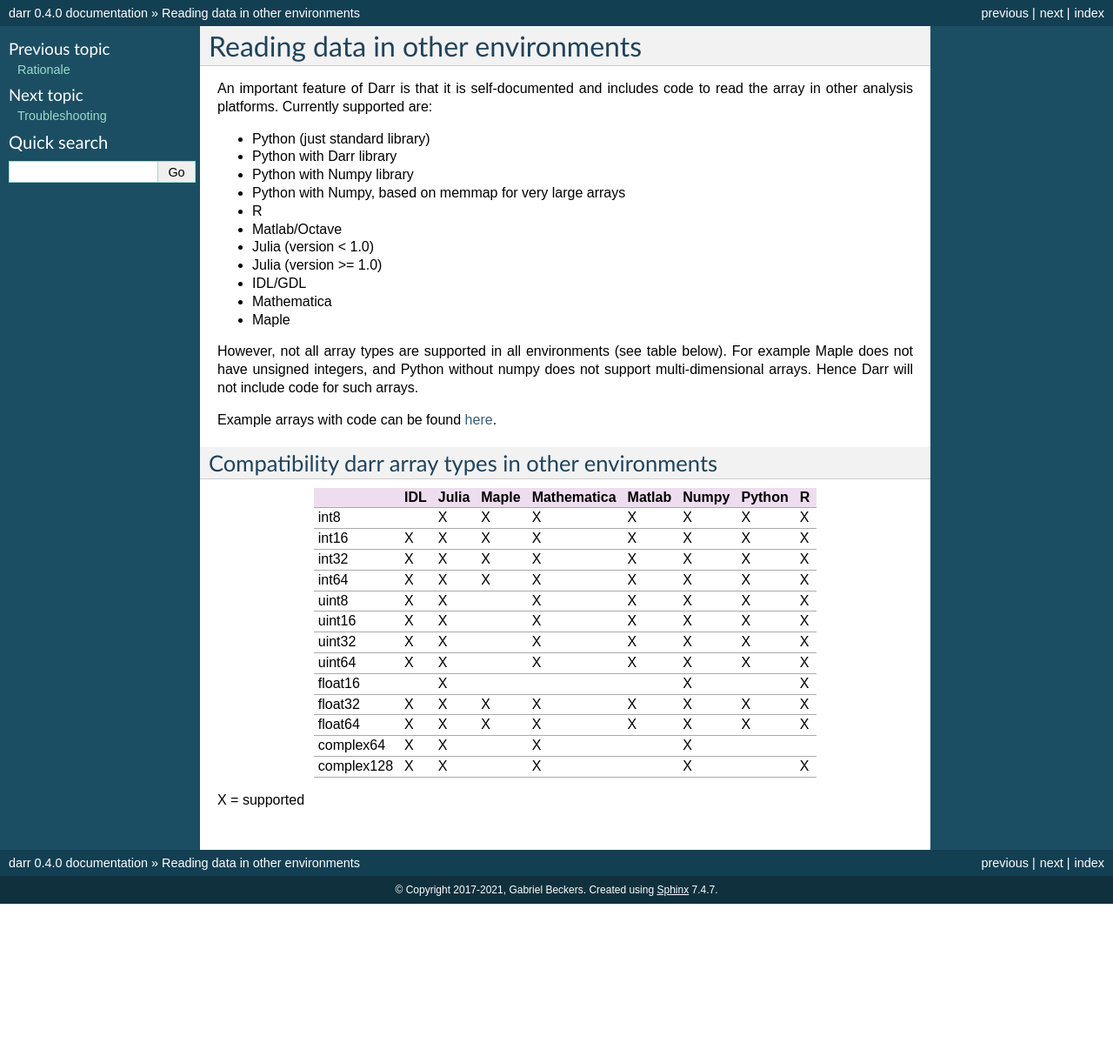
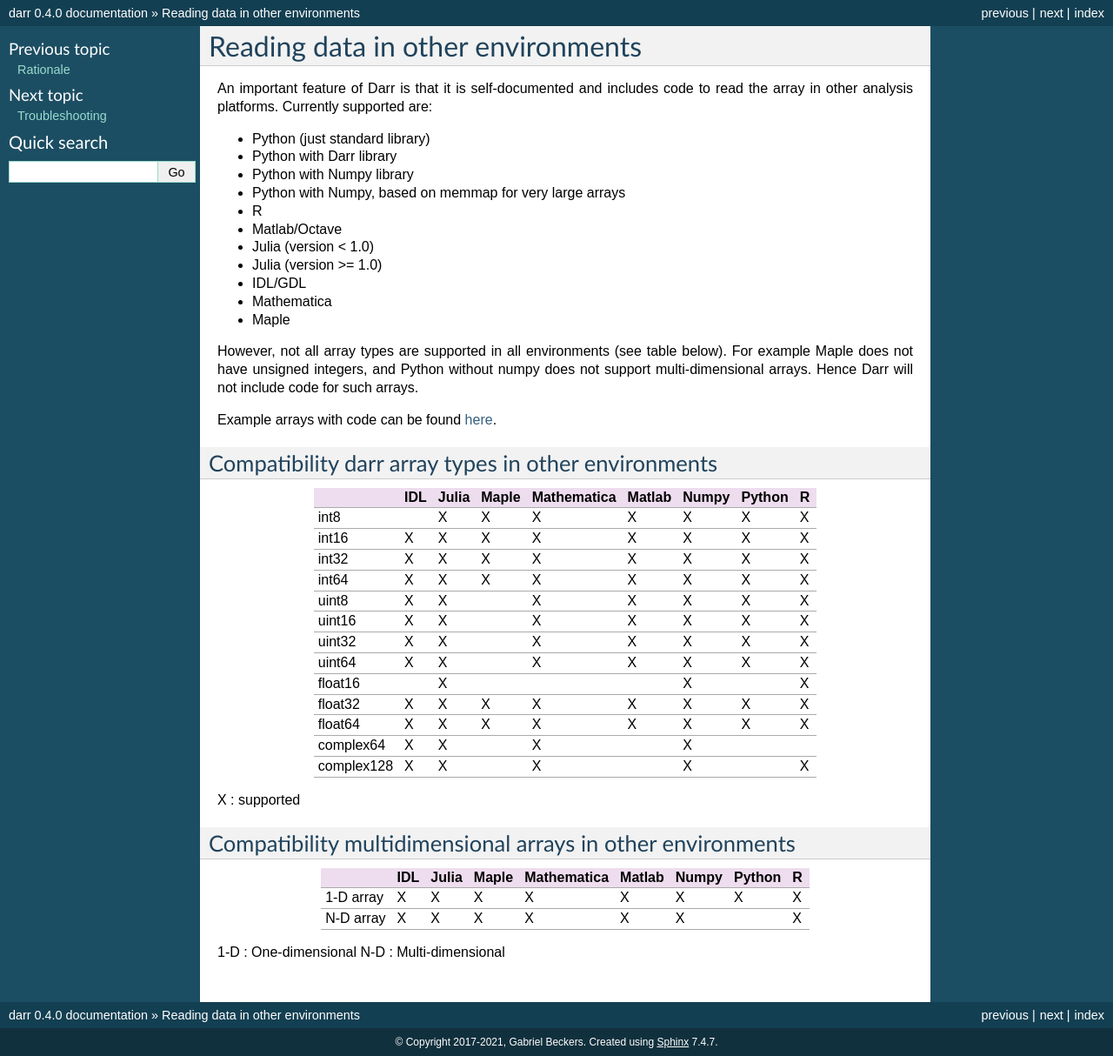
Before and after one commit to gbeckers/Darr, a Sphinx documentation site: the page built from docs/readcode.rst, in a window 1280 px wide. Shown: the whole page at 87% size. Built offline with Sphinx 7.4.7, drawn with Linux system fonts in a browser that asks for light colours; before the commit the page ends 1039 px from its top, so only the background shows below that.

Commit message:
improve table EVEN MORE

```diff
--- a/docs/readcode.rst
+++ b/docs/readcode.rst
@@ -32,29 +32,43 @@
 +============+=====+=======+=======+=============+========+=======+========+====+
 | int8       |     |   X   |   X   |      X      |   X    |   X   |   X    | X  |
 +------------+-----+-------+-------+-------------+--------+-------+--------+----+
-| int16      | X   |   X   |   X   |      X      |   X    |   X   |   X    | X  |
+| int16      |  X  |   X   |   X   |      X      |   X    |   X   |   X    | X  |
 +------------+-----+-------+-------+-------------+--------+-------+--------+----+
-| int32      | X   |   X   |   X   |      X      |   X    |   X   |   X    | X  |
+| int32      |  X  |   X   |   X   |      X      |   X    |   X   |   X    | X  |
 +------------+-----+-------+-------+-------------+--------+-------+--------+----+
-| int64      | X   |   X   |   X   |      X      |   X    |   X   |   X    | X  |
+| int64      |  X  |   X   |   X   |      X      |   X    |   X   |   X    | X  |
 +------------+-----+-------+-------+-------------+--------+-------+--------+----+
-| uint8      | X   |   X   |       |      X      |   X    |   X   |   X    | X  |
+| uint8      |  X  |   X   |       |      X      |   X    |   X   |   X    | X  |
 +------------+-----+-------+-------+-------------+--------+-------+--------+----+
-| uint16     | X   |   X   |       |      X      |   X    |   X   |   X    | X  |
+| uint16     |  X  |   X   |       |      X      |   X    |   X   |   X    | X  |
 +------------+-----+-------+-------+-------------+--------+-------+--------+----+
-| uint32     | X   |   X   |       |      X      |   X    |   X   |   X    | X  |
+| uint32     |  X  |   X   |       |      X      |   X    |   X   |   X    | X  |
 +------------+-----+-------+-------+-------------+--------+-------+--------+----+
-| uint64     | X   |   X   |       |      X      |   X    |   X   |   X    | X  |
+| uint64     |  X  |   X   |       |      X      |   X    |   X   |   X    | X  |
 +------------+-----+-------+-------+-------------+--------+-------+--------+----+
 | float16    |     |   X   |       |             |        |   X   |        | X  |
 +------------+-----+-------+-------+-------------+--------+-------+--------+----+
-| float32    | X   |   X   |   X   |      X      |   X    |   X   |   X    | X  |
+| float32    |  X  |   X   |   X   |      X      |   X    |   X   |   X    | X  |
 +------------+-----+-------+-------+-------------+--------+-------+--------+----+
-| float64    | X   |   X   |   X   |      X      |   X    |   X   |   X    | X  |
+| float64    |  X  |   X   |   X   |      X      |   X    |   X   |   X    | X  |
 +------------+-----+-------+-------+-------------+--------+-------+--------+----+
-| complex64  | X   |   X   |       |      X      |        |   X   |        |    |
+| complex64  |  X  |   X   |       |      X      |        |   X   |        |    |
 +------------+-----+-------+-------+-------------+--------+-------+--------+----+
-| complex128 | X   |   X   |       |      X      |        |   X   |        | X  |
+| complex128 |  X  |   X   |       |      X      |        |   X   |        | X  |
 +------------+-----+-------+-------+-------------+--------+-------+--------+----+
 
-X = supported
+X : supported
+
+Compatibility multidimensional arrays in other environments
+-----------------------------------------------------------
+
++------------+-----+-------+-------+-------------+--------+-------+--------+----+
+|            | IDL | Julia | Maple | Mathematica | Matlab | Numpy | Python | R  |
++============+=====+=======+=======+=============+========+=======+========+====+
+| 1-D array  |  X  |   X   |   X   |      X      |   X    |   X   |   X    | X  |
++------------+-----+-------+-------+-------------+--------+-------+--------+----+
+| N-D array  |  X  |   X   |   X   |      X      |   X    |   X   |        | X  |
++------------+-----+-------+-------+-------------+--------+-------+--------+----+
+
+1-D : One-dimensional
+N-D : Multi-dimensional
```
